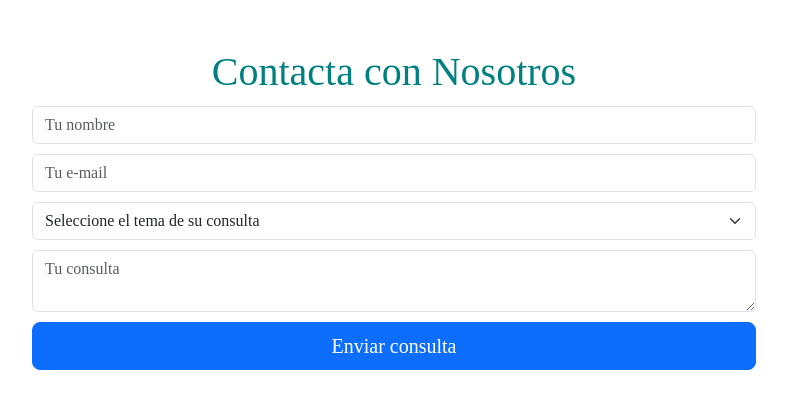
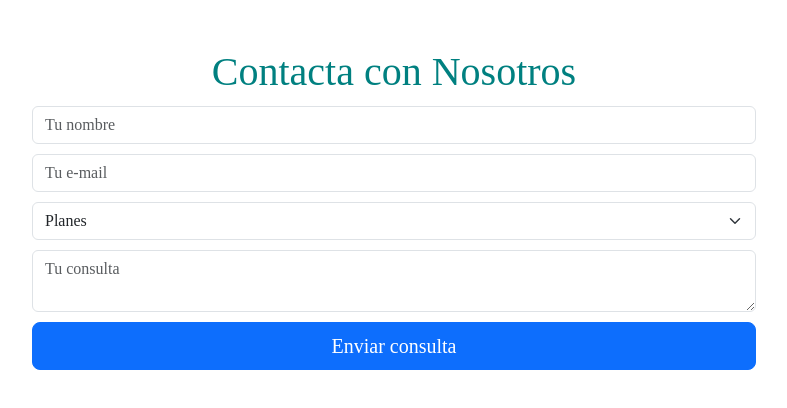
Before and after one commit to hectorc2907/RollingPaws-FrontEnd, a React (Vite) app: page / in a window 1280 px wide. Shown: the top 408 px of the page, without its empty margins (246-1033 px from the left). Built offline with nearby package versions, Linux system fonts and the light colour scheme.

Commit message:
implementación de EmailJs para el form de Contacto

```diff
--- a/src/components/Contacto.jsx
+++ b/src/components/Contacto.jsx
@@ -1,6 +1,7 @@
-import React from "react";
+import React, { useRef } from "react";
 import { Button, Container, Form, FormGroup } from "react-bootstrap";
 import { useForm } from "react-hook-form";
+import emailjs from "@emailjs/browser";
 import "../style/contacto.css";
 
 const Contacto = () => {
@@ -11,8 +12,31 @@ const Contacto = () => {
     reset,
   } = useForm();
 
-  const onSubmit = (consulta) => {
+  const onSubmit = (consulta, e) => {
     console.log(consulta);
+    sendEmail(e);
+  };
+
+  const form = useRef();
+
+  const sendEmail = (e) => {
+    e.preventDefault();
+
+    emailjs
+      .sendForm(
+        "service_01ffqmn",
+        "template_5e8wppq",
+        form.current,
+        "8d4RcEEeuqFmFfWjt"
+      )
+      .then(
+        (result) => {
+          console.log(result.text);
+        },
+        (error) => {
+          console.log(error.text);
+        }
+      );
   };
   return (
     <>
@@ -20,49 +44,61 @@ const Contacto = () => {
         <div className="text-center mt-5">
           <h1>Contacta con Nosotros</h1>
         </div>
-        <Form onSubmit={handleSubmit(onSubmit)}>
+        <Form ref={form} onSubmit={handleSubmit(onSubmit)}>
           <FormGroup controlId="inputNombre">
-            <Form.Control type="text"
+            <Form.Control
+              type="text"
               placeholder="Tu nombre"
-              {...register('nombre', {
-                required: 'El nombre es un dato obligatorio',
+              {...register("user_name", {
+                required: "El nombre es un dato obligatorio",
                 minLength: {
                   value: 2,
-                  message: 'La cantidad mínima de caracteres es de 2 digitos'
+                  message: "La cantidad mínima de caracteres es de 2 digitos",
                 },
                 maxLength: {
                   value: 30,
-                  message: 'La cantidad mínima de caracteres es de 30 digitos'
-                }
-              })}/>
-            <Form.Text className="text-danger">{errors.nombre?.message}</Form.Text>
+                  message: "La cantidad mínima de caracteres es de 30 digitos",
+                },
+              })}
+              name="user_name"/>
+            <Form.Text className="text-danger">
+              {errors.nombre?.message}
+            </Form.Text>
           </FormGroup>
           <FormGroup controlId="inputEmail">
-            <Form.Control type="email"
+            <Form.Control
+              type="email"
               placeholder="Tu e-mail"
-              {...register('email', {
-                required: 'El e-mail es un dato obligatorio',
-                pattern:{
-                  value: /^[a-z0-9!#$%&'*+/=?^_`{|}~-]+(?:\.[a-z0-9!#$%&'*+/=? ^_`{|}~-]+)*@(?:[a-z0-9](?:[a-z0-9-]*[a-z0-9])?\.)+[a -z0-9](?:[a-z0-9-]*[a-z0-9])?$/,
-                  message:'El email debe tener el siguiente formato mail@dominio.com'
-                }
-              })}/>
-              <Form.Text className="text-danger">{errors.email?.message}</Form.Text>
+              {...register("user_email", {
+                required: "El e-mail es un dato obligatorio",
+                pattern: {
+                  value:
+                    /^[a-z0-9!#$%&'*+/=?^_`{|}~-]+(?:\.[a-z0-9!#$%&'*+/=? ^_`{|}~-]+)*@(?:[a-z0-9](?:[a-z0-9-]*[a-z0-9])?\.)+[a -z0-9](?:[a-z0-9-]*[a-z0-9])?$/,
+                  message:
+                    "El email debe tener el siguiente formato mail@dominio.com",
+                },
+              })}
+              name="user_email"/>
+            <Form.Text className="text-danger">
+              {errors.email?.message}
+            </Form.Text>
           </FormGroup>
-          <FormGroup controlId="inputOpcionConsulta">
-            <Form.Select {...register('opcionConsulta')}>
-              <option>Seleccione el tema de su consulta</option>
-              <option value="1">Planes</option>
-              <option value="2">Turnos</option>
-              <option value="3">Productos</option>
-              <option value="4">Otros</option>
+          <Form.Group controlId="inputConsulta">
+            <Form.Select placeholder="Seleccione el tema de su consulta"
+              {...register('user_subject')}
+              name="user_subject">
+                <option value="Planes">Planes</option>
+                <option value="Turnos">Turnos</option>
+                <option value="Productos">Productos</option>
+                <option value="Otros">Otros</option>
             </Form.Select>
-          </FormGroup>
-          <FormGroup controlId="inputConsulta">
-            <Form.Control as="textarea"
+          </Form.Group>
+          <FormGroup >
+            <Form.Control
+              as="textarea"
               placeholder="Tu consulta"
-              {...register('consulta',{
-                required: 'La consulta es un dato obligatorio',
+              {...register("user_message", {
+                required: "La consulta es un dato obligatorio",
                 minLength: {
                   value: 5,
                   message: "La cantidad mínima de caracteres es de 5 digitos",
@@ -70,9 +106,12 @@ const Contacto = () => {
                 maxLength: {
                   value: 500,
                   message: "La cantidad máxima de caracteres es de 500 digitos",
-                }
-              })}/>
-            <Form.Text className="text-danger">{errors.consulta?.message}</Form.Text>
+                },
+              })}
+              name="user_message"></Form.Control>
+            <Form.Text className="text-danger">
+              {errors.consulta?.message}
+            </Form.Text>
           </FormGroup>
           <div className="d-grid">
             <Button variant="primary" type="submit" size="lg">
```
